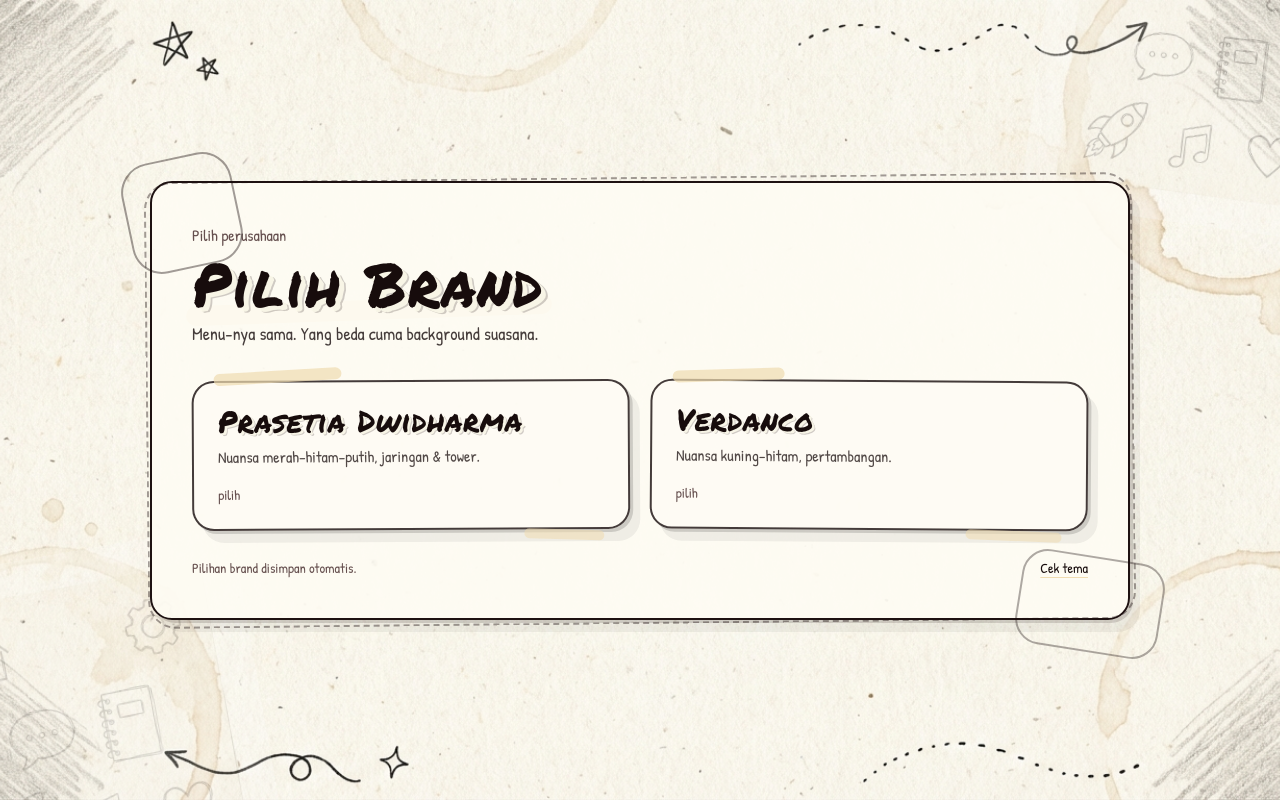
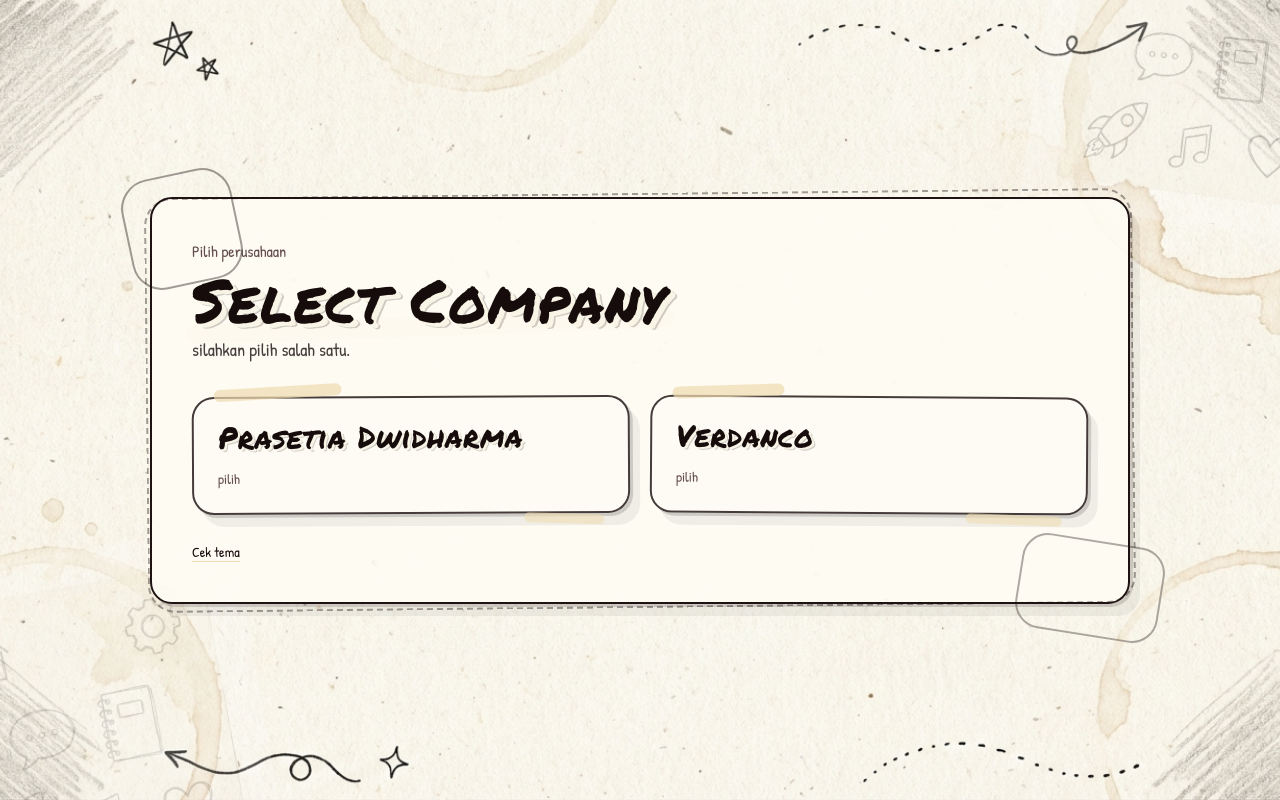
Before and after one commit to xeryz05/menu, a React (Vite) app: page / in a window 1280 px wide. Built offline with nearby package versions, Linux system fonts and the light colour scheme.

Commit message:
ubah text menu utama

```diff
--- a/src/pages/Home.tsx
+++ b/src/pages/Home.tsx
@@ -179,10 +179,10 @@
                   <header className="flex flex-col gap-2">
                     <p className="text-sm sm:text-base text-muted-foreground">Pilih perusahaan</p>
                     <h1 className="hand-drawn-title text-4xl sm:text-5xl md:text-6xl leading-[0.95]">
-                      <span className="ink-underline">Pilih Brand</span>
+                      <span className="ink-underline">Select Company</span>
                     </h1>
                     <p className="text-base sm:text-lg text-foreground/80 max-w-[60ch]">
-                      Menu-nya sama. Yang beda cuma background suasana.
+                      silahkan pilih salah satu.
                     </p>
                   </header>
 
@@ -212,9 +212,6 @@
                         <h2 className="hand-drawn-title text-2xl sm:text-3xl leading-none">
                           Prasetia Dwidharma
                         </h2>
-                        <p className="mt-2 text-sm sm:text-base text-foreground/75 max-w-[44ch]">
-                          Nuansa merah–hitam–putih, jaringan & tower.
-                        </p>
                         <div className="mt-4 text-xs sm:text-sm text-muted-foreground">pilih</div>
                       </div>
                     </motion.button>
@@ -242,16 +239,12 @@
 
                       <div className="relative">
                         <h2 className="hand-drawn-title text-2xl sm:text-3xl leading-none">Verdanco</h2>
-                        <p className="mt-2 text-sm sm:text-base text-foreground/75 max-w-[44ch]">
-                          Nuansa kuning–hitam, pertambangan.
-                        </p>
                         <div className="mt-4 text-xs sm:text-sm text-muted-foreground">pilih</div>
                       </div>
                     </motion.button>
                   </div>
 
                   <footer className="mt-7 flex flex-col sm:flex-row sm:items-center sm:justify-between gap-3">
-                    <p className="text-sm text-muted-foreground">Pilihan brand disimpan otomatis.</p>
                     <button
                       type="button"
                       onClick={() => toast.success("Siap!", { description: "Tema hand-drawn sudah aktif." })}
```
